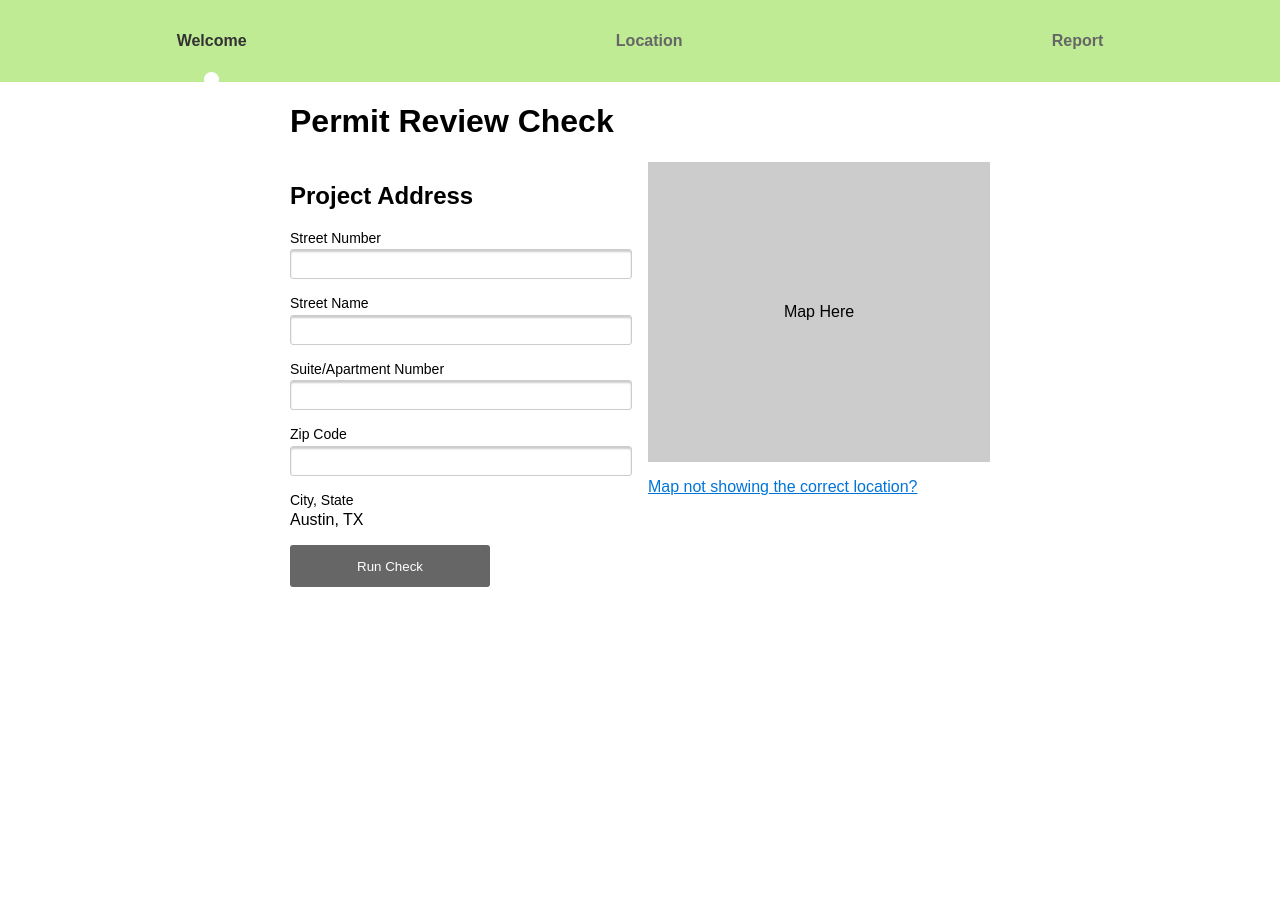
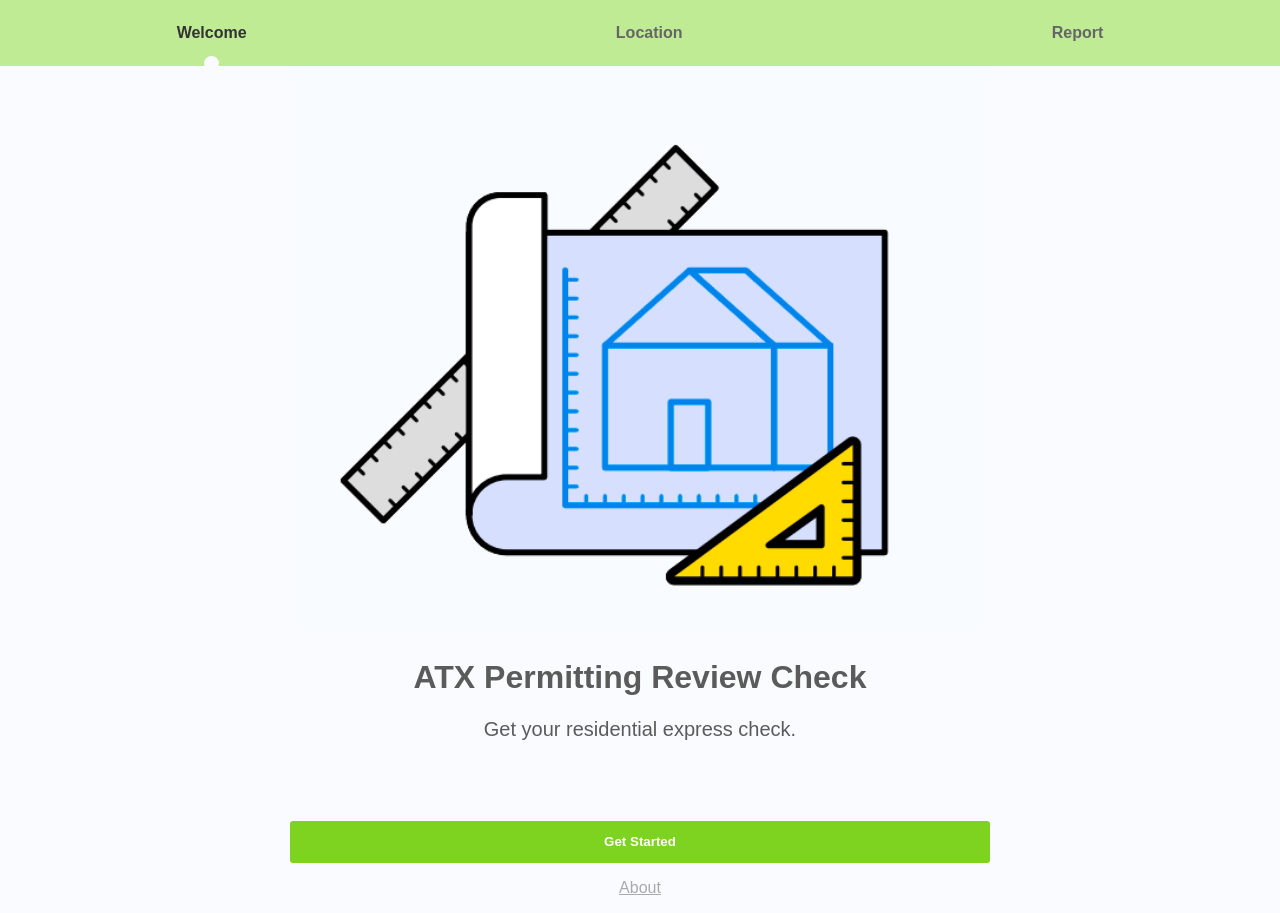
Before and after one commit to open-austin/permit-prereq-check, a React (Create React App) app: page / in a window 1280 px wide. Before the commit the page ends 800 px from the top, so only its background shows below. Built offline with nearby package versions, Linux system fonts and the light colour scheme; the HTML template or start-up script is replaced by a standard one.

Commit message:
refactor homepageroo

```diff
--- a/src/App.css
+++ b/src/App.css
@@ -4,6 +4,7 @@
 
 body {
   font-family: sans-serif;
+  background-color: #f9fbff;
 }
 
 .container {
@@ -40,7 +41,7 @@ nav ul li:after {
   width: 15px;
   height: 15px;
   content: '';
-  background-color: #fff;
+  background-color: #f9fbff;
   border-radius: 15px;
   left: 0;
   right: 0;
@@ -59,7 +60,7 @@ nav ul li + li {
 
 nav ul li > a {
   display: inline-block;
-  padding: 2em 0;
+  padding: 1.5em 0;
   color: #666;
   text-decoration: none;
   font-weight: bold;
@@ -75,28 +76,45 @@ nav ul li > a:hover {
 }
 
 .btn {
-  min-width: 200px;
+  display: block;
+  width: 100%;
   padding: 1em 2em;
-  background-color: #666;
+  background-color: #7ed321;
   border-radius: 3px;
   border: none;
   color: #fff;
+  font-weight: bold;
   transition: background-color .1s ease-in-out;
 }
 
 .btn:hover {
-  background-color: #333;
+  background-color: #6eb91c;
   cursor: pointer;
 }
 
 a {
-  color: #0074D9
+  color: #abaaab;
 }
 
 a:hover {
-  color: #085ca4;
+  color: #9a9a9a;
 }
 
+p {
+  text-align: center;
+}
+
+h1 {
+  text-align: center;
+  color: #5c5b5c;
+}
+
+h2 {
+  text-align: center;
+  color: #5c5b5c;
+  font-weight: normal;
+  font-size: 20px;
+}
 ul.permit-list {
   margin: 0;
   padding: 0;
@@ -190,3 +208,12 @@ ul.permit-list li + li {
   justify-content: center;
   align-items: center;
 }
+
+img {
+  width: 100%;
+  height: auto;
+}
+
+.lead {
+  margin-bottom: 5em;
+}
--- a/src/App.js
+++ b/src/App.js
@@ -1,9 +1,9 @@
 import React, { Component } from 'react';
 import './App.css';
 import NavBar from './components/nav-bar';
-// import HomePage from './components/homepage';
+import HomePage from './components/homepage';
 // import ReviewCheck from './components/review-check';
-import ReviewForm from './components/review-form';
+// import ReviewForm from './components/review-form';
 
 class App extends Component {
   constructor(props) {
@@ -19,7 +19,7 @@ class App extends Component {
     return (
       <div className="App">
         <NavBar activeTab={this.state.activeTab} setActiveTab={this.setActiveTab}/>
-        <ReviewForm/>
+        <HomePage/>
       </div>
     );
   }
--- a/src/components/homepage.js
+++ b/src/components/homepage.js
@@ -1,16 +1,18 @@
 import React, { Component } from 'react';
+import logo from '../img/home-icon.png';
 
 export default class HomePage extends Component {
   render() {
     return (
       <main>
         <div className="container">
-          <section className="section-begin">
-            <img src="placeholder.jpg" alt="placeholder"/>
+          <div className="lead">
+            <img src={logo} alt="placeholder"/>
             <h1>ATX Permitting Review Check</h1>
-            <p>Quickly check addtional reviews needed to complete your project application</p>
-            <button className="btn">Begin Check</button>
-          </section>
+            <h2>Get your residential express check.</h2>
+          </div>
+          <button className="btn">Get Started</button>
+          <p><a href="#">About</a></p>
         </div>
       </main>
     );
```
Also changed, not shown: src/img/home-icon.png (added).
